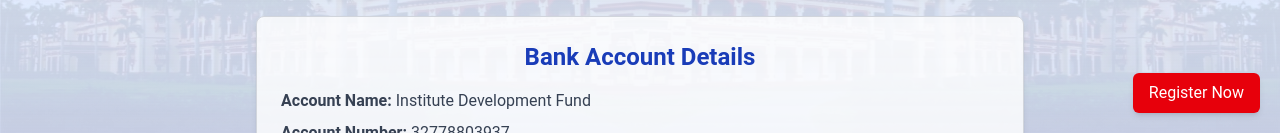
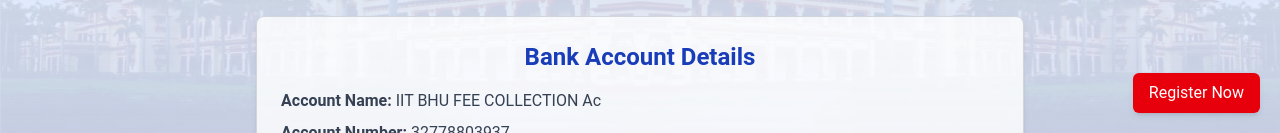
Before and after one commit to r120dhiman/UPCON25, a React (Vite) app in the folder frontend/: page /registration-details in a window 1280 px wide. Shown: the part 667-800 px from the top of the page. Built offline with nearby package versions, Linux system fonts and the light colour scheme.

Commit message:
Payment details added

```diff
--- a/frontend/src/Pages/Registration_Details.jsx
+++ b/frontend/src/Pages/Registration_Details.jsx
@@ -49,7 +49,7 @@ function Registration_Details() {
         <div className="mt-8 p-6 bg-white/80 shadow-md rounded-lg border border-gray-300 max-w-3xl mx-auto">
   <h2 className="text-2xl font-semibold mb-4 text-center text-blue-800">Bank Account Details</h2>
   <div className="space-y-2 text-gray-700">
-    <p><span className="font-semibold">Account Name:</span> Institute Development Fund</p>
+    <p><span className="font-semibold">Account Name:</span> IIT BHU FEE COLLECTION Ac</p>
     <p><span className="font-semibold">Account Number:</span> 32778803937</p>
     <p><span className="font-semibold">IFSC Code:</span> SBIN0011445</p>
     <p><span className="font-semibold">SWIFT Code:</span> SBININBB501</p>
```
